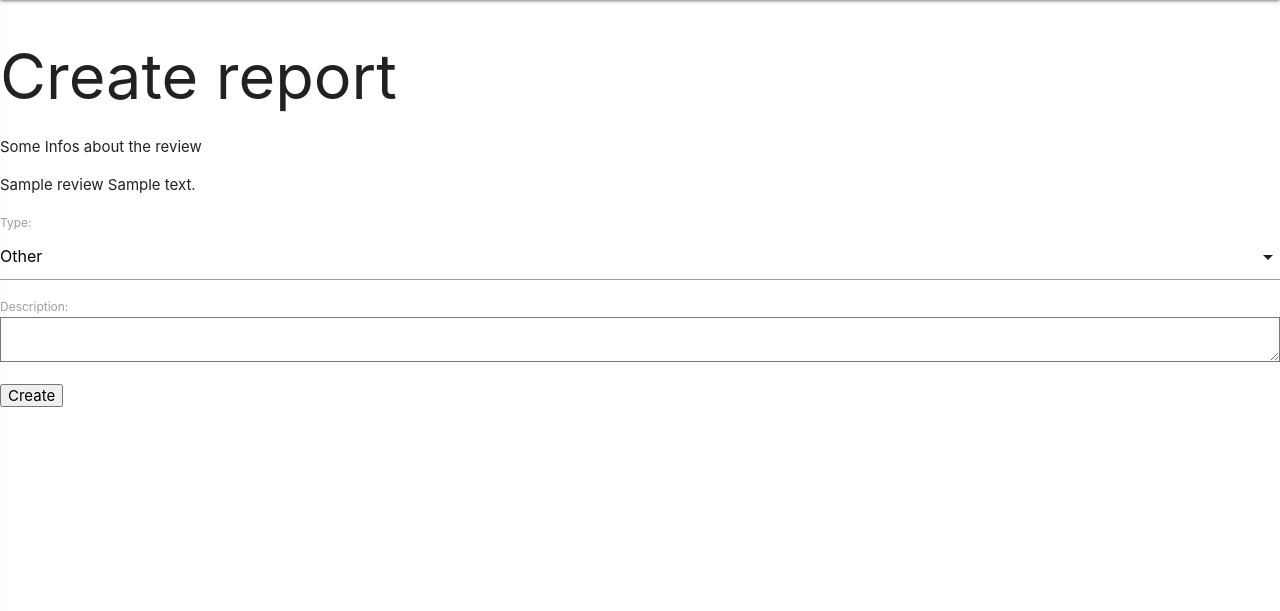
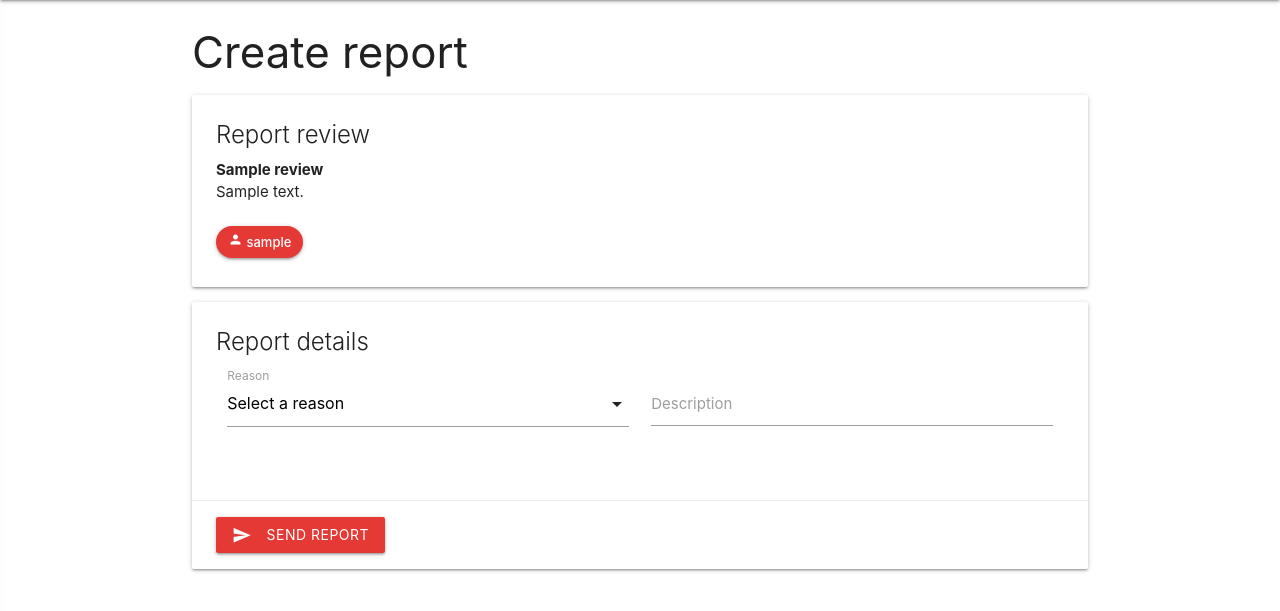
Before and after one commit to fnyrawr/uni_webpy_project, a Django app: page /products/show/1/review/1/report/create in a window 1280 px wide. Shown: the part 64-675 px from the top of the page. Run offline with Django 4.2, Linux system fonts and the light colour scheme; a user stored in the database is signed in; tables that the repository leaves empty hold one stand-in row (values such as "Sample post"); some libraries are stand-ins or nearby versions.

Commit message:
reports basically done

```diff
--- a/Product/templates/report-create.html
+++ b/Product/templates/report-create.html
@@ -1,19 +1,51 @@
 {% extends 'home.html' %}
 {% load static %}
 
-{% block title %}Create report{% endblock %}
+{% block title %}Amyzone - create report{% endblock %}
 {% block content %}
-    <h1>Create report</h1>
+    <div class="container">
+        <h3>Create report</h3>
         {% if user.is_authenticated %}
             {% block logged_in_content %}
-            <p>Some Infos about the review <p>
-            {{review.title}}
-            {{review.text}}
+                <div class="card white">
+                    <div class="card-content">
+                        <span class="card-title">Report review</span>
+                        <span class="rateYo" data-rateyo-rating="{{ review.stars }}" data-rateyo-num-stars="5" data-rateyo-score="4" data-rateyo-multi-color="true" data-rateyo-read-only="true"></span>
+                        <b>{{ review.title }}</b>
+                        <p>{{ review.text }}</p>
+                        <br><div class="chip red darken-1 white-text z-depth-1">
+                            <i class="material-icons tiny">person</i> {{ review.user.username }}
+                        </div>
+                    </div>
+                </div>
+
+                <div class="card white">
                     <form method="POST">
                         {% csrf_token %}
-                {{ form.as_p }}
-                <button type="submit">Create</button>
+                        <div class="card-content">
+                            <span class="card-title">Report details</span>
+                            <div class="row">
+                                <div class="input-field col s6">
+                                    <select name="type" id="id_type">
+                                        <option value="" disabled selected>Select a reason</option>
+                                        <option value="H">Hatespeech</option>
+                                        <option value="S">Spam or Scam</option>
+                                        <option value="V">Violence</option>
+                                        <option value="O">Other</option>
+                                    </select>
+                                    <label for="id_type">Reason</label>
+                                </div>
+                                <div class="input-field col s6">
+                                    <label for="id_description">Description</label>
+                                    <textarea name="description" class="materialize-textarea" cols="40" rows="10" id="id_description"></textarea>
+                                </div>
+                            </div>
+                        </div>
+                        <div class="card-action">
+                            <button class="waves-effect waves-light btn red darken-1" type="submit"><i class="material-icons left">send</i>Send report</button>
+                        </div>
                     </form>
+                </div>
             {% endblock %}
         {% else %}
             {% block not_logged_in_content %}
@@ -21,4 +53,5 @@
                 <a id="login" href="{% url 'login' %}">Login</a>
             {% endblock %}
         {% endif %}
+    </div>
 {% endblock %}
--- a/Product/templates/report-list.html
+++ b/Product/templates/report-list.html
@@ -6,7 +6,7 @@
 {% block content %}
     <div class="container">
         <h3>Report list</h3>
-        <a class="waves-effect btn btn red darken-1" href={% url 'product-detail' productId %}><i class="material-icons left">arrow_back</i>Back</a><br><br>
+        <a class="waves-effect waves-light btn red darken-1" href={% url 'product-detail' productId %}><i class="material-icons left">arrow_back</i>Back</a><br><br>
         {% comment %} {% if all_reports %} {% endcomment %}
         {% for report in all_reports %}
             <div class="row">
@@ -28,7 +28,7 @@
                             <br>{{report.description}}
                         </div>
                         <div class="card-action">
-                            <a class="waves-effect btn red darken-1 white-text"><i class="material-icons left">delete</i>Delete</a>
+                            <a class="waves-effect waves-light btn red darken-1 white-text"><i class="material-icons left">delete</i>Delete</a>
                             <span class="chip white red-text text-darken-1 z-depth-1" style="text-align: right;">
                                 <i class="material-icons tiny">schedule</i> {{report.timestamp}}
                             </span>
```
Lines whose indentation alone changed are shown as unchanged.
